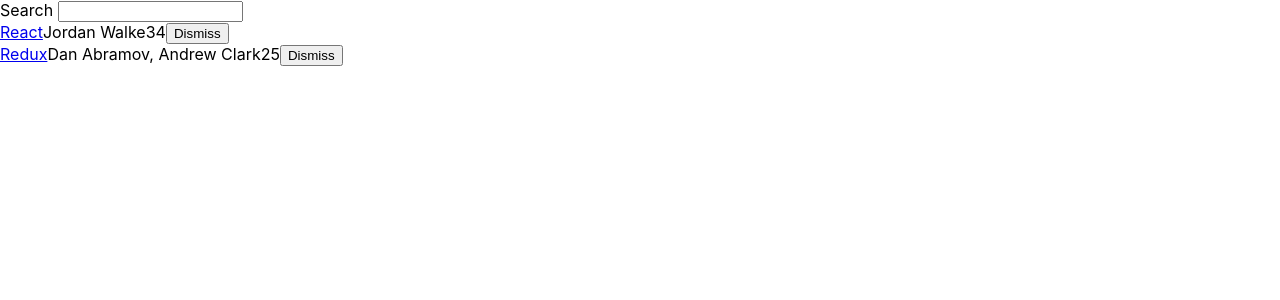
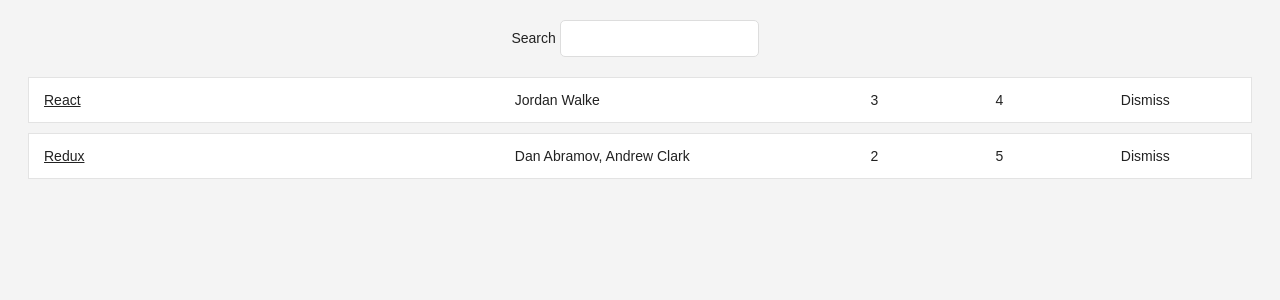
Before and after one commit to Norton794/hackernews, a React (Create React App) app: page / in a window 1280 px wide. Shown: the top 300 px of the page. Built offline with nearby package versions, Linux system fonts and the light colour scheme.

Commit message:
added styles to the application

```diff
--- a/src/App.css
+++ b/src/App.css
@@ -1,38 +1,63 @@
-.App {
+.page {
+  margin: 20px;
+}
+
+.interactions {
   text-align: center;
 }
 
-.App-logo {
-  height: 40vmin;
-  pointer-events: none;
+.table {
+  margin: 20px 0;
 }
 
-@media (prefers-reduced-motion: no-preference) {
-  .App-logo {
-    animation: App-logo-spin infinite 20s linear;
-  }
+.table-header {
+  display: flex;
+  line-height: 24px;
+  font-size: 16px;
+  padding: 0 10px;
+  justify-content: space-between;
 }
 
-.App-header {
-  background-color: #282c34;
-  min-height: 100vh;
-  display: flex;
-  flex-direction: column;
-  align-items: center;
-  justify-content: center;
-  font-size: calc(10px + 2vmin);
-  color: white;
+.table-empty {
+  margin: 200px;
+  text-align: center;
+  font-size: 16px;
 }
 
-.App-link {
-  color: #61dafb;
+.table-row {
+  display: flex;
+  line-height: 24px;
+  white-space: nowrap;
+  margin: 10px 0;
+  padding: 10px;
+  background: #ffffff;
+  border: 1px solid #e3e3e3;
 }
 
-@keyframes App-logo-spin {
-  from {
-    transform: rotate(0deg);
-  }
-  to {
-    transform: rotate(360deg);
-  }
+.table-header > span {
+  overflow: hidden;
+  text-overflow: ellipsis;
+  padding: 0 5px;
 }
+
+.table-row > span {
+  overflow: hidden;
+  text-overflow: ellipsis;
+  padding: 0 5px;
+}
+
+.button-inline {
+  border-width: 0;
+  background: transparent;
+  color: inherit;
+  text-align: inherit;
+  -webkit-font-smoothing: inherit;
+  padding: 0;
+  font-size: inherit;
+  cursor: pointer;
+}
+
+.button-active {
+  border-radius: 0;
+  border-bottom: 1px solid #38bb6c;
+}
--- a/src/App.js
+++ b/src/App.js
@@ -1,4 +1,5 @@
 import React from "react";
+import './App.css';
 
 const list = [
   {
@@ -54,59 +55,54 @@
   render() {
     const { searchTerm, list } = this.state;
     return (
-      <div className="App">
+      <div className="page">
+        <div className="interactions">
           <Search value={searchTerm} onChange={this.onSearchChange}>
             Search
           </Search>
+        </div>
         <Table list={list} pattern={searchTerm} onDismiss={this.onDismiss} />
       </div>
     );
   }
 }
 
-
-
-const Button = ({ onClick, className = '', children }) => {
+const Button = ({ onClick, className = "", children }) => {
   return (
     <button onClick={onClick} className={className} type="button">
       {children}
     </button>
   );
-}
+};
 
-
-
-const Search = ({value, onChange, children}) => {
+const Search = ({ value, onChange, children }) => {
   return (
     <form>
       {children} <input type="text" onChange={onChange} value={value} />
     </form>
   );
-}
+};
 
 const Table = ({ list, pattern, onDismiss }) => {
   return (
-      <div>
+    <div className="table">
       {list.filter(isSearched(pattern)).map((item) => {
         return (
-            <div key={item.objectID}>
-              <span>
+          <div key={item.objectID} className="table-row">
+            <span style={{ width: '40%' }}>
               <a href={item.url}>{item.title}</a>
             </span>
-              <span>{item.author}</span>
-              <span>{item.num_comments}</span>
-              <span>{item.points}</span>
-              <span>
-                <Button onClick={() => onDismiss(item.objectID)}>
-                  Dismiss
-                </Button>
+            <span style={{ width: '30%' }}>{item.author}</span>
+            <span style={{ width: '10%' }}>{item.num_comments}</span>
+            <span style={{ width: '10%' }}>{item.points}</span>
+            <span style={{ width: '10%' }}>
+              <Button onClick={() => onDismiss(item.objectID)} className="button-inline">Dismiss</Button>
             </span>
           </div>
         );
       })}
     </div>
   );
-}
-
+};
 
 export default App;
--- a/src/index.css
+++ b/src/index.css
@@ -1,13 +1,46 @@
 body {
-  margin: 0;
-  font-family: -apple-system, BlinkMacSystemFont, 'Segoe UI', 'Roboto', 'Oxygen',
-    'Ubuntu', 'Cantarell', 'Fira Sans', 'Droid Sans', 'Helvetica Neue',
-    sans-serif;
-  -webkit-font-smoothing: antialiased;
-  -moz-osx-font-smoothing: grayscale;
+  color: #222;
+  background: #f4f4f4;
+  font: 400 14px CoreSans, Arial, sans-serif;
 }
 
-code {
-  font-family: source-code-pro, Menlo, Monaco, Consolas, 'Courier New',
-    monospace;
+a {
+  color: #222;
 }
+
+a:hover {
+  text-decoration: underline;
+}
+
+ul,
+li {
+  list-style: none;
+  padding: 0;
+  margin: 0;
+}
+
+input {
+  padding: 10px;
+  border-radius: 5px;
+  outline: none;
+  margin-right: 10px;
+  border: 1px solid #dddddd;
+}
+
+button {
+  padding: 10px;
+  border-radius: 5px;
+  border: 1px solid #dddddd;
+
+  background: transparent;
+  color: #808080;
+  cursor: pointer;
+}
+
+button:hover {
+  color: #222;
+}
+
+*:focus {
+  outline: none;
+}
```
Lines whose indentation alone changed are shown as unchanged.
